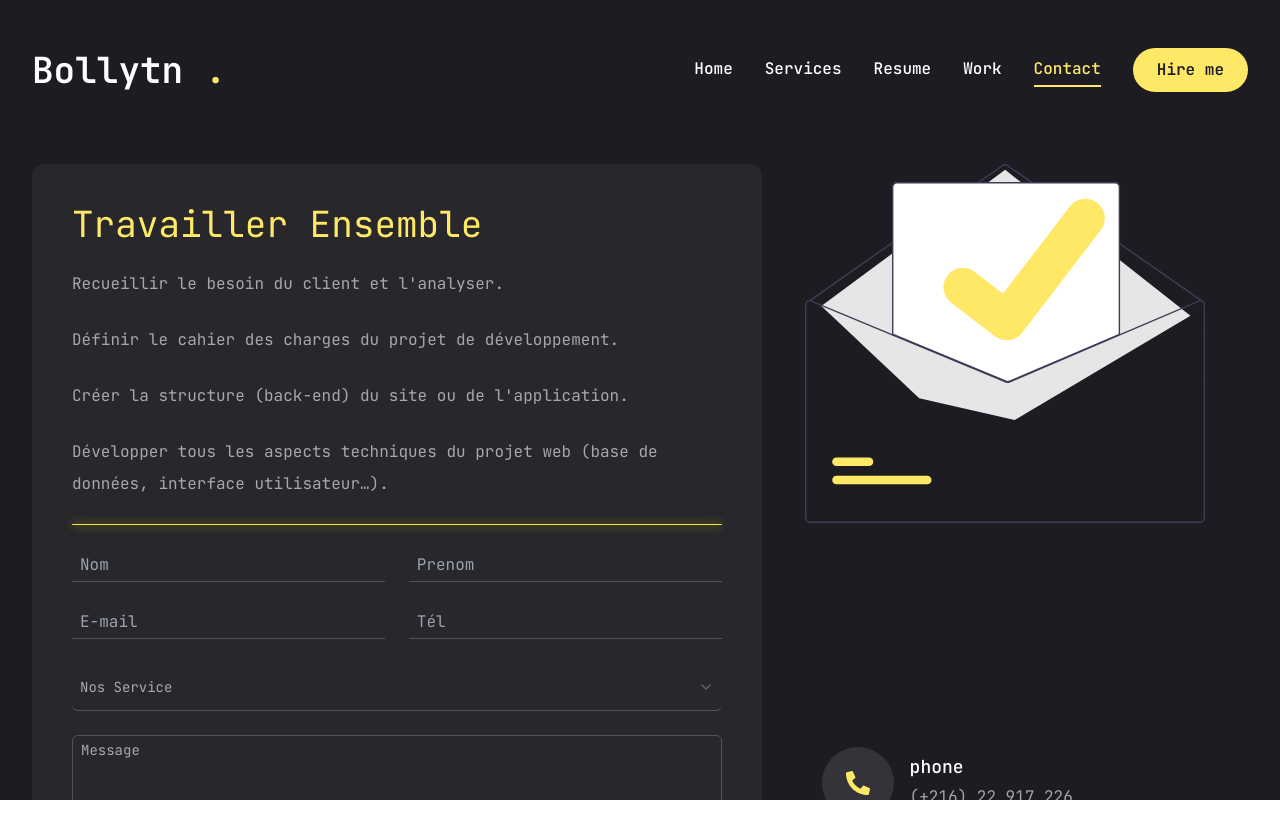
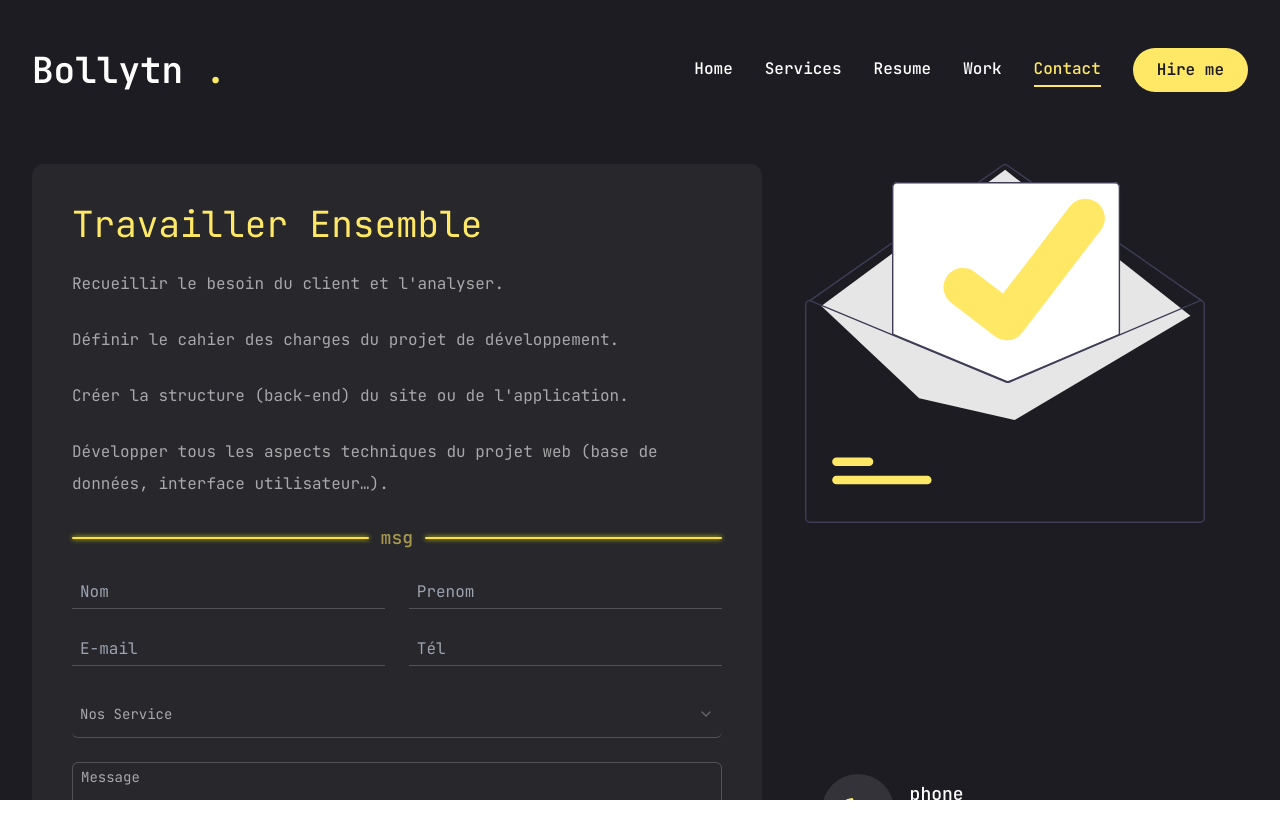
Before and after one commit to bollytn/prof.info, a Next.js app: page /contact in a window 1280 px wide. Shown: the top 838 px of the page. Built offline with nearby package versions, Linux system fonts and the light colour scheme.

Commit message:
line contactf

```diff
--- a/app/contact/page.jsx
+++ b/app/contact/page.jsx
@@ -58,7 +58,13 @@ const Contact = () => {
                             <p className="text-white/60">Créer la structure (back-end) du site ou de l'application.</p>
                             <p className="text-white/60">Développer tous les aspects techniques du projet web (base de données, interface utilisateur…).</p>
                             {/* line shadow rounded */}
-                            <div className="h-[1px] w-full bg-yellow-300 shadow-[0_0_10px_yellow] rounded"></div>
+                            {/*<div className="h-[1px] w-full bg-yellow-300 shadow-[0_0_10px_yellow] rounded"></div>*/}
+                            {/* divider line */}
+                            <h3 class="flex items-center w-full">
+                                <span class="flex-grow bg-yellow-300 shadow-[0_0_5px_yellow] rounded h-[2px] "></span>
+                                <span class="mx-3 text-lg font-medium text-accent/60">msg</span>
+                                <span class="flex-grow bg-yellow-300 shadow-[0_0_5px_yellow] rounded h-[2px]"></span>
+                            </h3>
                             {/*input */}
                             <div className="grid grid-cols-1 md:grid-cols-2 gap-6">
                                 <input type="firstname" placeholder="Nom" className="bg-transparent border-b border-white/20 text-white focus:outline-none placeholder:px-2" />
--- a/tailwind.config.mjs
+++ b/tailwind.config.mjs
@@ -8,6 +8,9 @@ const tailwindConfig = {
 	],
 	theme: {
 		extend: {
+			boxShadow: {
+				neon: "0 0 5px color(var(--accent))/50, 0 0 10px color(var(--accent))/200, 0 0 15px color(var(--accent))/400",
+			},
 			colors: {
 				background: 'hsl(var(--background))',
 				foreground: 'hsl(var(--foreground))',
```
